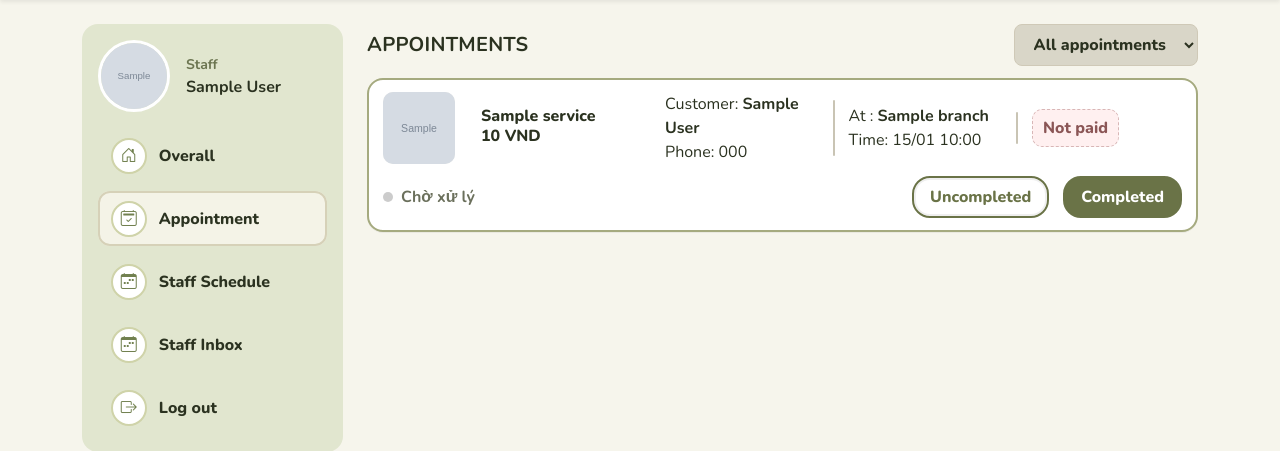
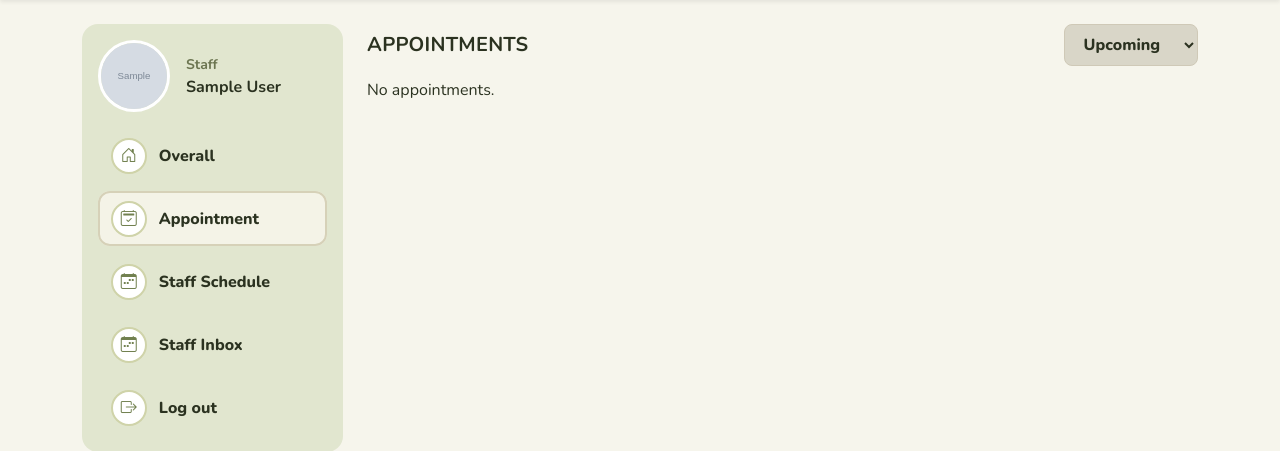
Before and after one commit to thniea/glamsup, a Django app: page /employee/appointments/ in a window 1280 px wide. Shown: the part 68-519 px from the top of the page. Run offline with Django 5.2, Linux system fonts and the light colour scheme; a user stored in the database is signed in; tables that the repository leaves empty hold one stand-in row (values such as "Sample post"); grey boxes marked "Sample" are stand-in pictures.

Commit message:
Sửa trang appointment. Xóa nút uncompleted, thêm bộ lọc, xếp thứ tự hiển thị nút.

```diff
--- a/main/templates/staff/appointments.html
+++ b/main/templates/staff/appointments.html
@@ -64,17 +64,18 @@
 
       <form method="get" class="m-0">
           <select name="status" class="sort-btn" onchange="this.form.submit()">
-          <option value="all" {% if status_filter == 'all' %}selected{% endif %}>
-            All appointments
+            <option value="upcoming" {% if status_filter == 'upcoming' %}selected{% endif %}>
+              Upcoming
             </option>
-          <option value="done" {% if status_filter == 'done' %}selected{% endif %}>
+            <option value="completed" {% if status_filter == 'completed' %}selected{% endif %}>
               Completed
             </option>
-          <option value="not_done" {% if status_filter == 'not_done' %}selected{% endif %}>
-            Uncompleted
+            <option value="all" {% if status_filter == 'all' %}selected{% endif %}>
+              All
             </option>
           </select>
       </form>
+
     </div>
 
 
@@ -117,26 +118,33 @@
               <div class="status-display d-flex align-items-center gap-2">
                 {% if ap.status == 'DONE' %}
                   <span class="dot" style="width:10px;height:10px;background:#4caf50;border-radius:50%;display:inline-block;"></span>
-                <span class="fw-bold text-success">Đã hoàn thành</span>
+                  <span class="fw-bold text-success">Completed</span>
                 {% elif ap.status == 'ONGOING' %}
                   <span class="dot" style="width:10px;height:10px;background:#ff9800;border-radius:50%;display:inline-block;"></span>
-                <span class="fw-bold text-warning">Đang thực hiện</span>
+                  <span class="fw-bold text-warning">In progress</span>
                 {% elif ap.status == 'CONFIRMED' %}
                   <span class="dot" style="width:10px;height:10px;background:#9e9e9e;border-radius:50%;display:inline-block;"></span>
-                <span class="fw-bold text-secondary">Đã xác nhận</span>
+                  <span class="fw-bold text-secondary">Confirmed</span>
                 {% else %}
                   <span class="dot" style="width:10px;height:10px;background:#ccc;border-radius:50%;display:inline-block;"></span>
-                <span class="fw-bold text-muted">Chờ xử lý</span>
+                  <span class="fw-bold text-muted">Pending</span>
                 {% endif %}
               </div>
 
               <form method="post" class="actions m-0">
                 {% csrf_token %}
                 <input type="hidden" name="id" value="{{ ap.id }}">
-              <button class="pill {% if ap.status != 'DONE' %}is-on{% endif %}" name="action" value="mark_uncompleted">Uncompleted</button>
-              <button class="pill solid {% if ap.status == 'DONE' %}is-on{% endif %}" name="action" value="mark_completed">Completed</button>
+                <button
+                  class="pill solid {% if ap.status == 'DONE' %}is-on{% endif %}"
+                  name="action"
+                  value="mark_completed"
+                  {% if ap.status == 'DONE' %}disabled{% endif %}
+                >
+                  Completed
+                </button>
               </form>
           </div>
+
           {# KẾT THÚC PHẦN CHỈNH SỬA #}
 
         </article>
--- a/main/views.py
+++ b/main/views.py
@@ -1486,7 +1486,7 @@ def staff_schedule(request):
         "is_technician": is_technician(request.user)
     }
     return render(request, "staff/staff_schedule.html", ctx)
-
+from django.db.models import Case, When, Value, IntegerField
 @never_cache
 @login_required
 @user_passes_test(is_staff_user)
@@ -1494,10 +1494,17 @@ def staff_appointments(request):
     """
     KTV xem các lịch hẹn mình được phân công.
     Cho phép đánh dấu Completed / Uncompleted.
+     Filter:
+      - upcoming  (mặc định): các lịch chưa DONE và còn ở hiện tại / tương lai
+      - completed: các lịch đã DONE
+      - all      : tất cả lịch (không phân biệt trạng thái / thời gian)
     """
     staff = request.user
-    # ---- đọc filter từ query string ----
-    status_filter = request.GET.get("status", "all")
+    # ---- đọc filter từ query string (mặc định: upcoming) ----
+    status_filter = request.GET.get("status", "upcoming")
+
+    today = timezone.localdate()
+    now_t = timezone.localtime().time()
 
     # Các lịch của chính nhân viên đang đăng nhập
     appt_qs = (
@@ -1505,13 +1512,40 @@ def staff_appointments(request):
         .filter(staff_lines__staff=staff)                     # <-- dùng staff_lines
         .select_related("branch", "customer")
         .prefetch_related("service_lines__service", "payments")
-        .order_by("appointment_date", "appointment_time")
+
     )
     # áp dụng filter
-    if status_filter == "done":
+    if status_filter == "completed":
         appt_qs = appt_qs.filter(status=Appointment.Status.DONE)
-    elif status_filter == "not_done":
-        appt_qs = appt_qs.exclude(status=Appointment.Status.DONE)
+    elif status_filter == "all":
+        # không filter thêm
+        pass
+    else:
+        # UPCOMING (mặc định):
+        # - chưa DONE
+        # - ngày hẹn lớn hơn hôm nay
+        #   hoặc cùng ngày hôm nay nhưng giờ >= hiện tại
+        appt_qs = appt_qs.exclude(status=Appointment.Status.DONE).filter(
+            Q(appointment_date__gt=today) |
+            Q(appointment_date=today, appointment_time__gte=now_t)
+        )
+        status_filter = "upcoming"  # normalize
+    # Sắp xếp theo trạng thái ưu tiên:
+    # IN_PROGRESS → CONFIRMED → PENDING → DONE
+    status_order = Case(
+        When(status=Appointment.Status.IN_PROGRESS, then=Value(1)),
+        When(status=Appointment.Status.CONFIRMED, then=Value(2)),
+        When(status=Appointment.Status.PENDING, then=Value(3)),
+        When(status=Appointment.Status.DONE, then=Value(4)),
+        default=Value(5),
+        output_field=IntegerField(),
+    )
+    # Áp dụng sắp xếp theo trạng thái *nếu lọc ALL*
+    if status_filter == "all":
+        appt_qs = appt_qs.order_by(status_order, "appointment_date", "appointment_time")
+    else:
+        # giữ sắp xếp bình thường cho upcoming / completed
+        appt_qs = appt_qs.order_by("appointment_date", "appointment_time")
     appts = []
     for ap in appt_qs:
         # Lấy 1 dòng dịch vụ để hiển thị tên/ảnh/giá
```
Lines whose indentation alone changed are shown as unchanged.
